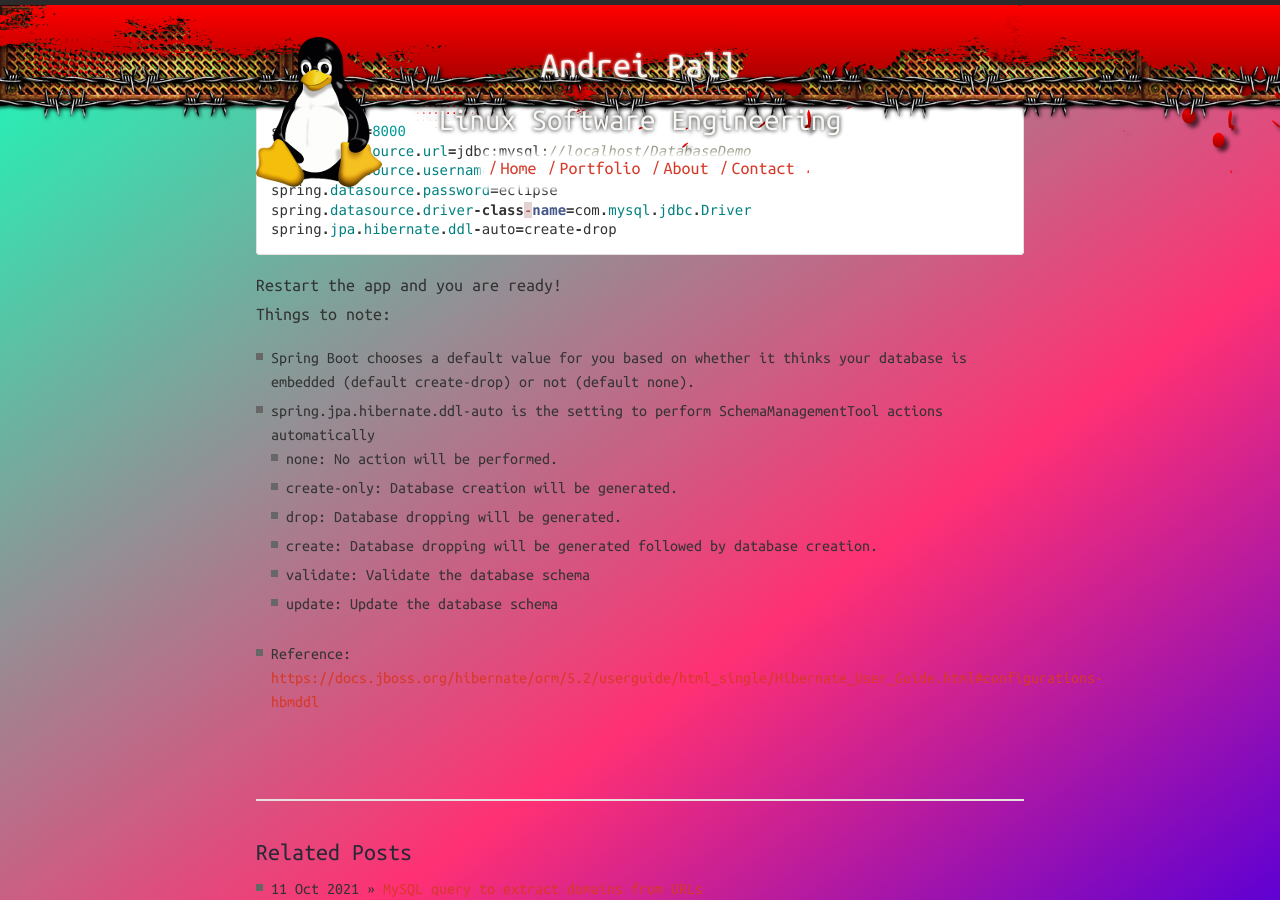
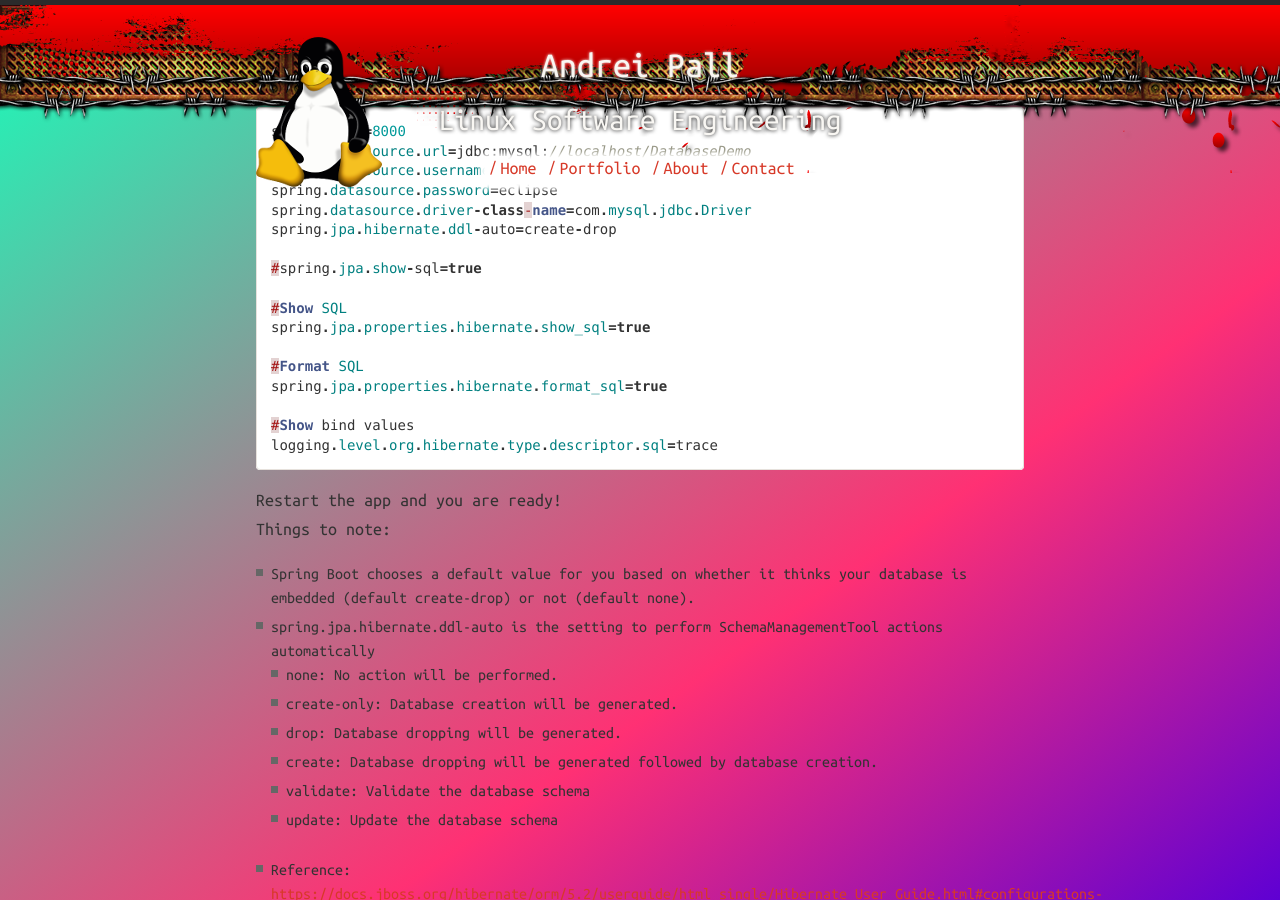
Before and after one commit to andreipall/andreipall.github.io, a Jekyll site: the page built from _posts/2018-05-10-spring-boot-configuration.markdown, in a window 1280 px wide and 900 px high, scrolled down 438 px. Built offline with Jekyll 4.4.1, drawn with Linux system fonts in a browser that asks for light colours; comment, search, counter and statistics services are not loaded.

Commit message:
Update 2018-05-10-spring-boot-configuration.markdown

```diff
--- a/_posts/2018-05-10-spring-boot-configuration.markdown
+++ b/_posts/2018-05-10-spring-boot-configuration.markdown
@@ -18,6 +18,17 @@ spring.datasource.username=root
 spring.datasource.password=eclipse
 spring.datasource.driver-class-name=com.mysql.jdbc.Driver
 spring.jpa.hibernate.ddl-auto=create-drop
+
+#spring.jpa.show-sql=true
+
+#Show SQL
+spring.jpa.properties.hibernate.show_sql=true
+
+#Format SQL
+spring.jpa.properties.hibernate.format_sql=true
+
+#Show bind values
+logging.level.org.hibernate.type.descriptor.sql=trace
 {% endhighlight %}
 Restart the app and you are ready!<br/>
 Things to note:
```
